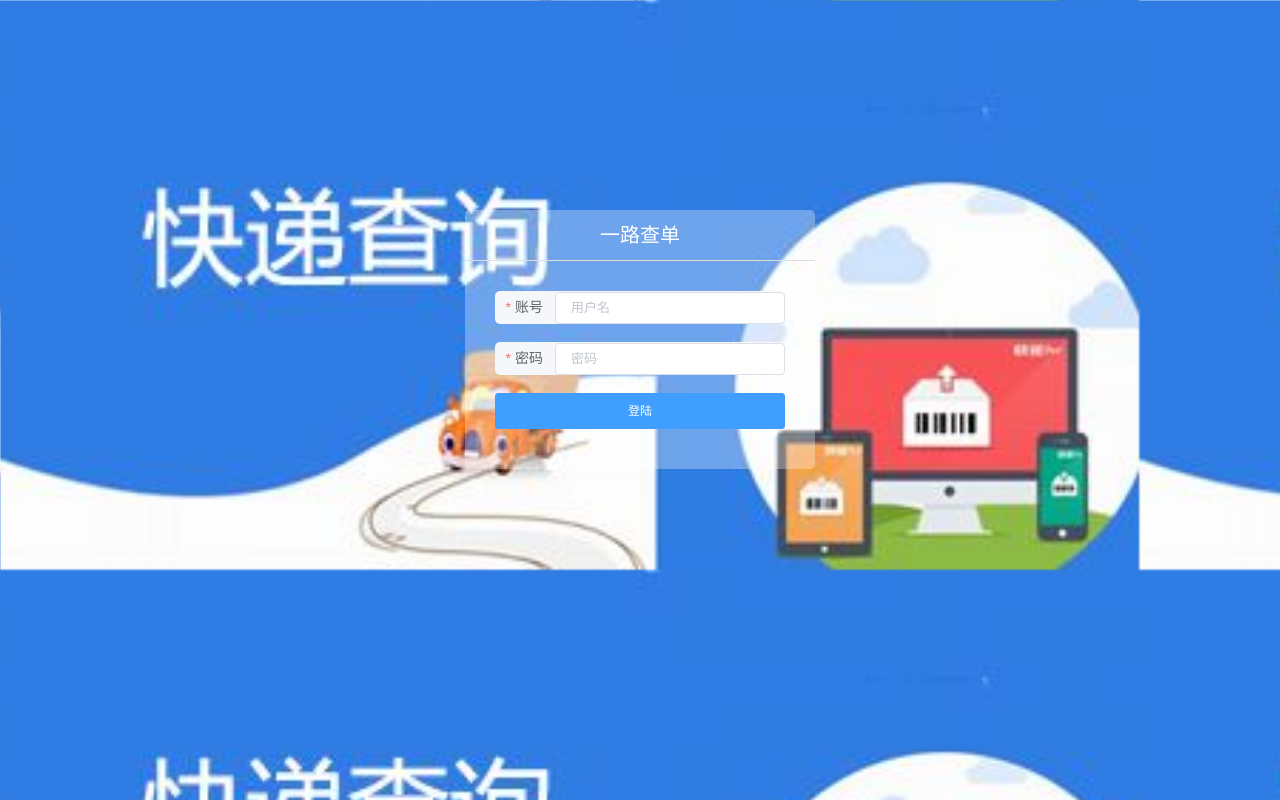
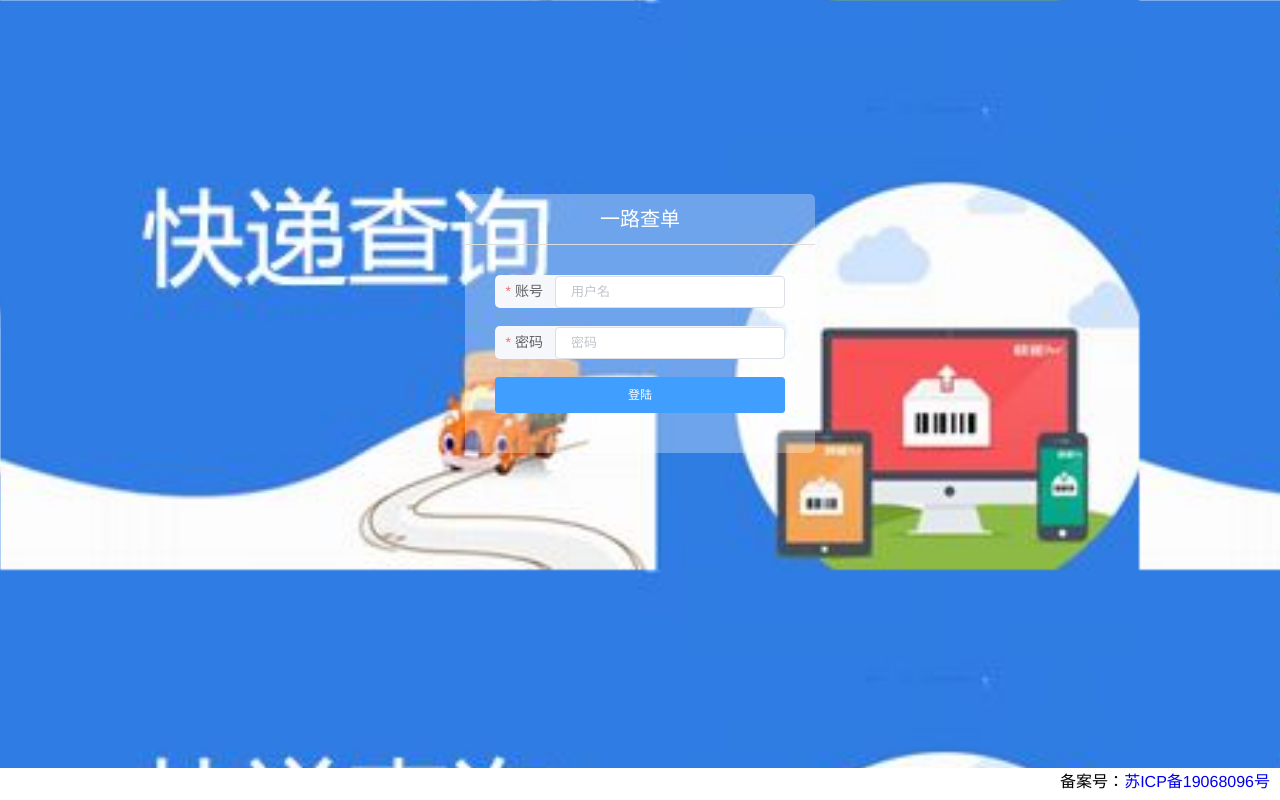
Before and after one commit to chenchensyz/waybill-manager-ui, a Vue app: page /#/login in a window 1280 px wide. Built offline with nearby package versions, Linux system fonts and the light colour scheme.

Commit message:
增加备案号

```diff
--- a/src/components/page/Login.vue
+++ b/src/components/page/Login.vue
@@ -1,4 +1,5 @@
 <template>
+  <div class="login-div">
   <div class="login-wrap">
     <div class="ms-login">
       <div class="ms-title">一路查单</div>
@@ -19,6 +20,12 @@
         </div>
       </el-form>
     </div>
+  </div>
+  <div class="login-beian">
+<!--    备案号：<router-link target="_blank" :to="{path:'http://www.beian.miit.gov.cn'}">苏ICP备19068096号</router-link>-->
+
+    <p>备案号：<a :href="'http://www.beian.miit.gov.cn/'" target="_blank" >苏ICP备19068096号</a></p>
+  </div>
   </div>
 </template>
 
@@ -93,10 +100,16 @@
 </script>
 
 <style scoped>
+  .login-div {
+    position: relative;
+    width: 100%;
+    height: 100%;
+  }
+
   .login-wrap {
     position: relative;
     width: 100%;
-    height: 100%;
+    height: 96%;
     background-image: url(../../assets/img/login-bg.jpg);
     background-size: 89%;
   }
@@ -150,4 +163,9 @@
     border-bottom: 0px;
     border-radius:5px
   }
+
+  .login-beian{
+    position: absolute;
+    right: 10px;
+  }
 </style>
```
